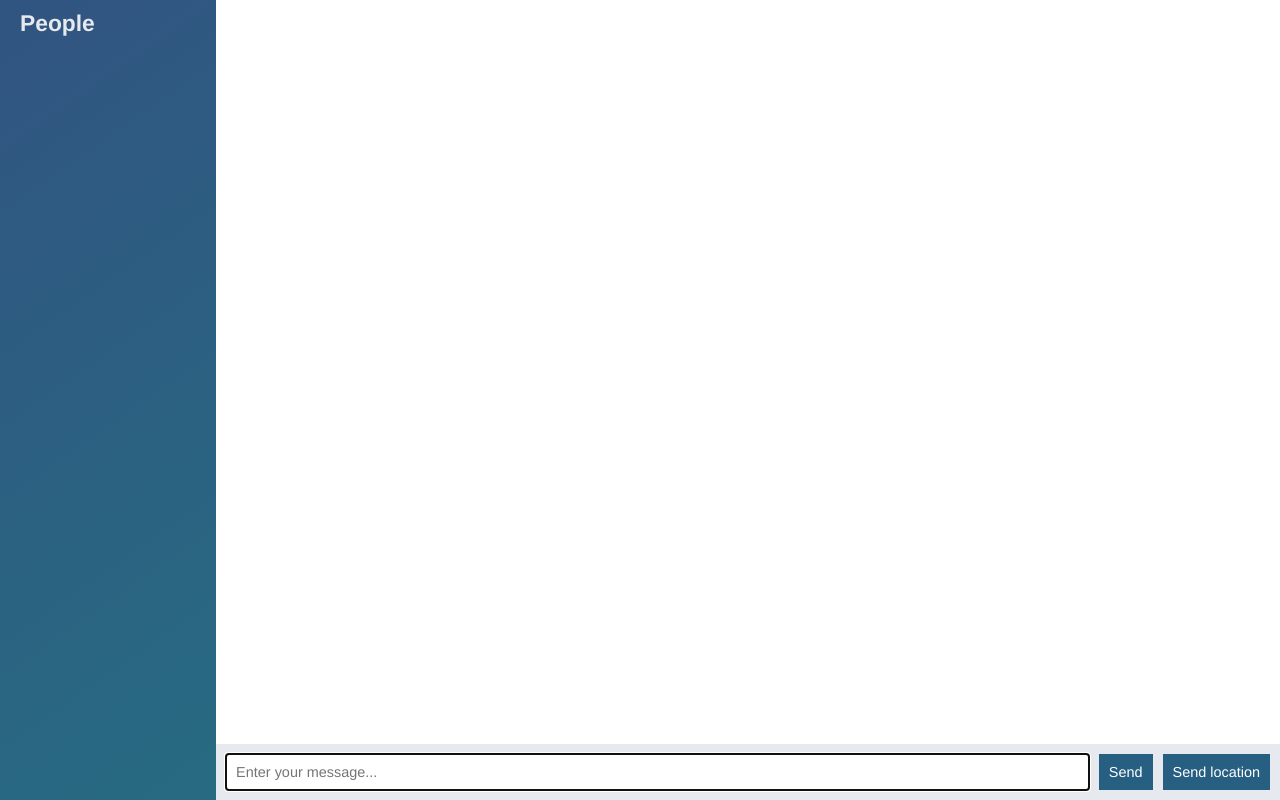
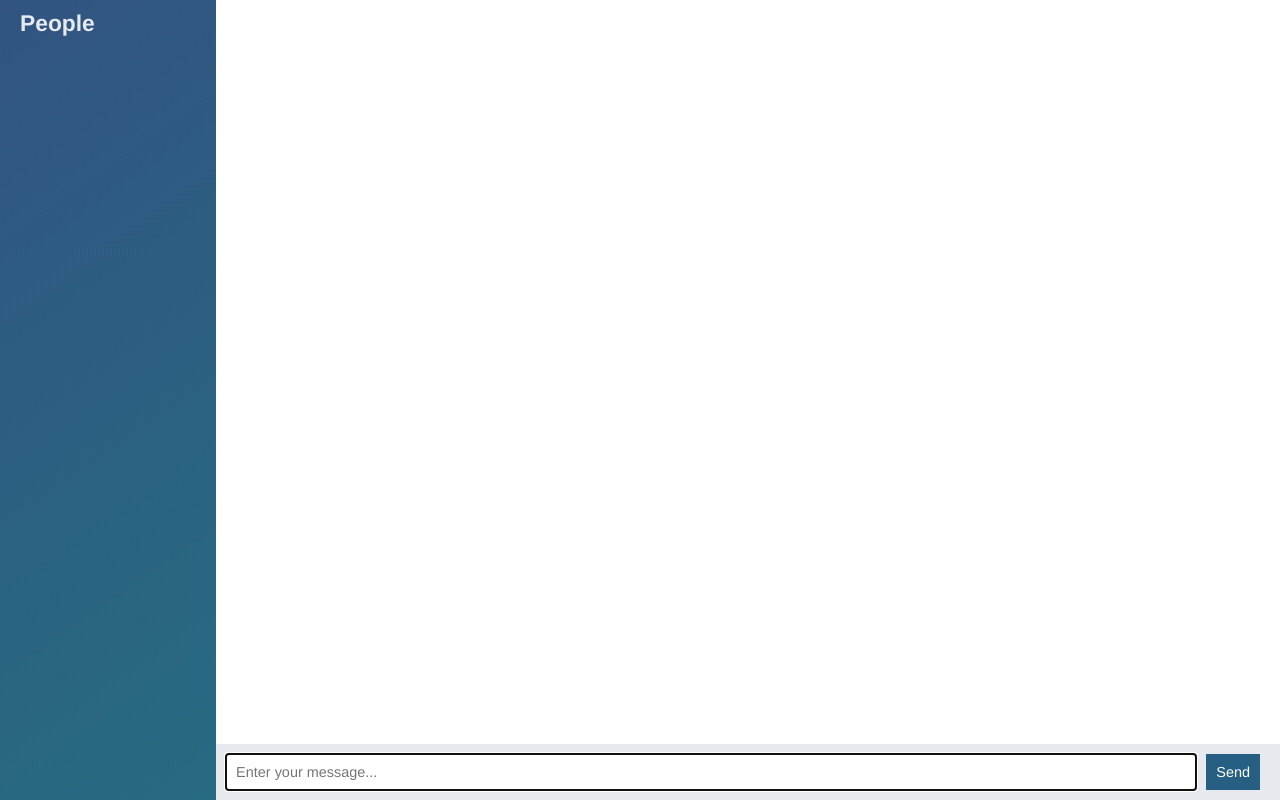
Before and after one commit to mcgraths7/node-chat-app, a website: page public/index.html in a window 1280 px wide. Drawn offline with nearby package versions, Linux system fonts and the light colour scheme; no server answers.

Commit message:
Removed reference to location button (missed in last commit)

```diff
--- a/public/index.html
+++ b/public/index.html
@@ -20,7 +20,6 @@
                 <input name="message" autocomplete="off" autofocus type="text" placeholder="Enter your message..."/>
                 <button>Send</button>
             </form>
-            <button id="send-location">Send location</button>
         </div>
 
     </div>
```
